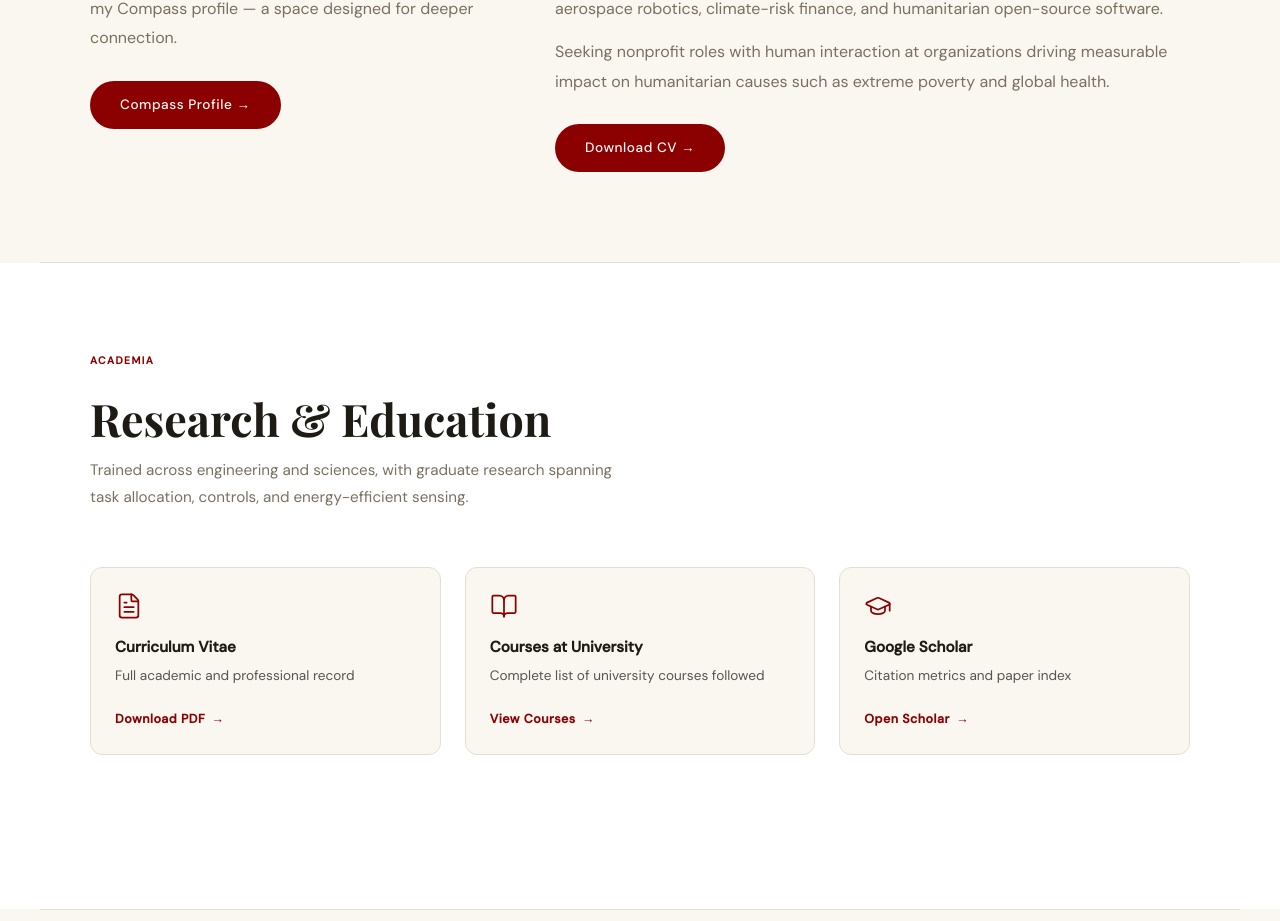
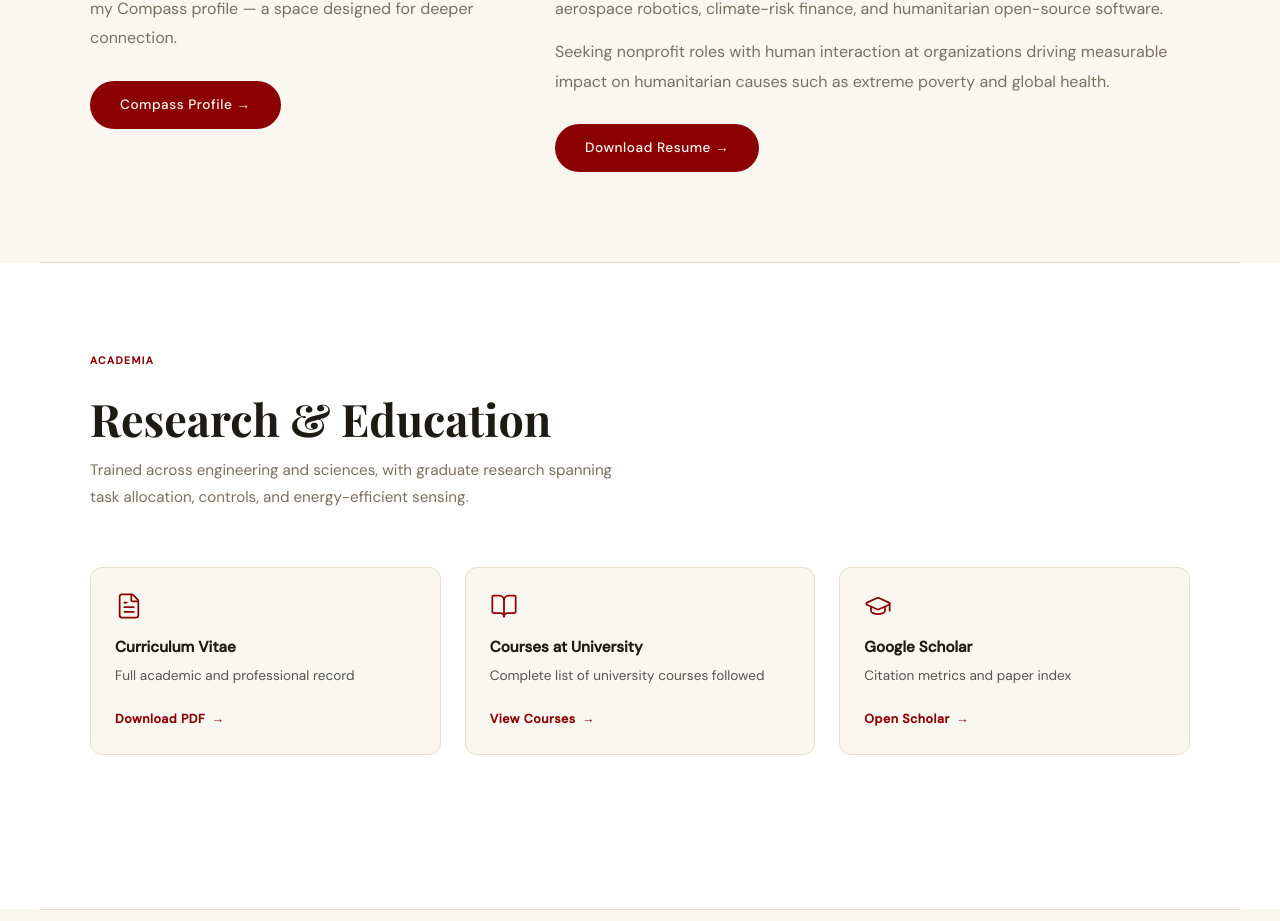
Before and after one commit to MartinBraquet/martinbraquet.com, a Next.js app: page / in a window 1280 px wide. Shown: the part 1040-1961 px from the top of the page. Built offline with nearby package versions, Linux system fonts and the light colour scheme; a web font is replaced by a local one.

Commit message:
Update "Download CV" button text to "Download Resume" for consistency

```diff
--- a/pages/index.tsx
+++ b/pages/index.tsx
@@ -363,7 +363,7 @@ export default function Home() {
                 </p>
                 <div style={{display: 'flex', gap: '0.75rem', flexWrap: 'wrap'}}>
                   <Button href="https://ewdq9sshhf9cseit.public.blob.vercel-storage.com/Braquet-Martin-resume.pdf">
-                    Download CV →
+                    Download Resume →
                   </Button>
                 </div>
               </div>
```
